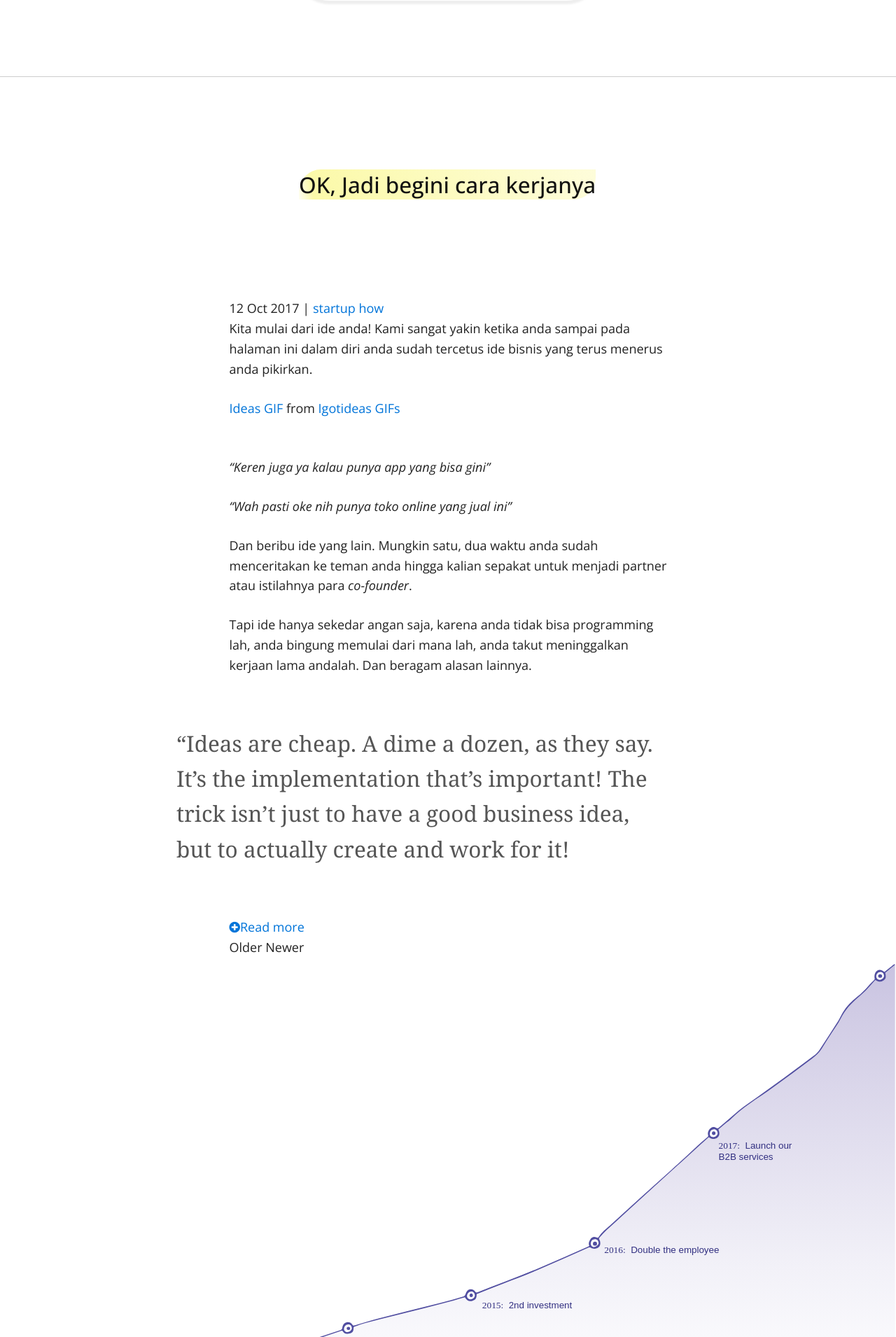
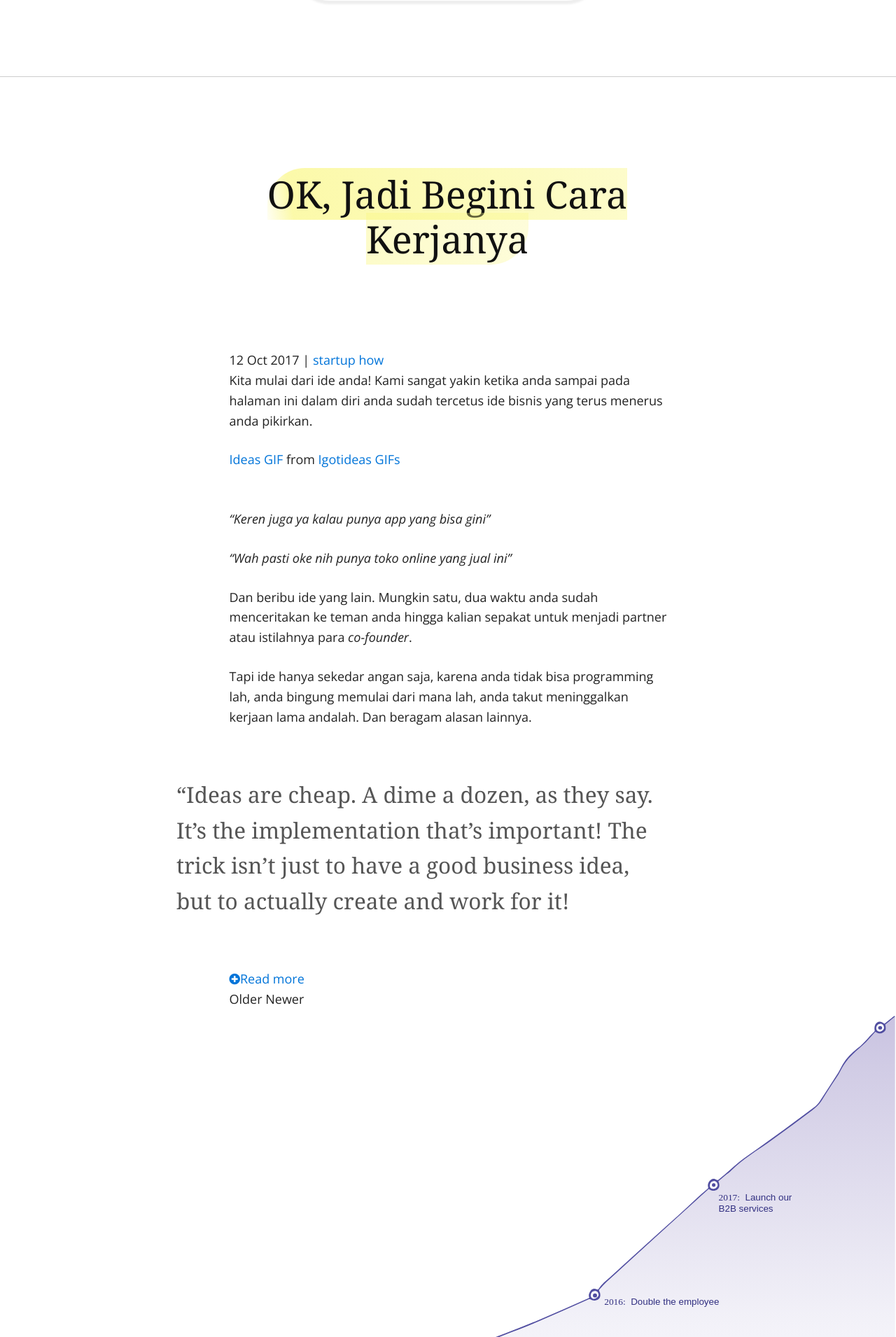
Before and after one commit to kemtol/rocktokom, a Jekyll site: the page built from jurnal/index.html, in a window 1280 px wide. Shown: the part 1124-3034 px from the top of the page at 70% size. Built offline with Jekyll 4.4.1, drawn with Linux system fonts in a browser that asks for light colours; nearby versions of some CDN libraries; a script that is not in the unit is left out; the list of posts is cut into pages by our own code.

Commit message:
Update default.html

```diff
--- a/_layouts/default.html
+++ b/_layouts/default.html
@@ -172,6 +172,8 @@
       width:100%;
     }
 
+    .post h2, .post h1{font-family: georgia;font-size: 3rem;font-weight: 500;text-transform: capitalize;margin-bottom: 5rem;padding-bottom: 2rem;}
+
     ul.perks{
       padding: 0;
       margin: 0;
```
